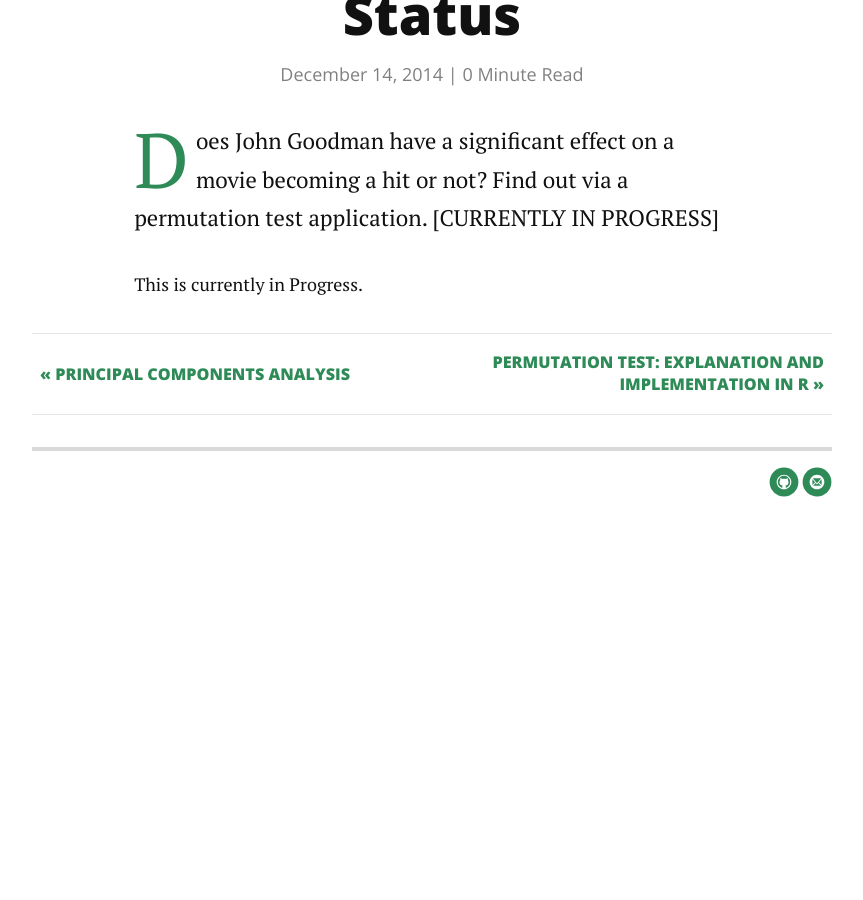
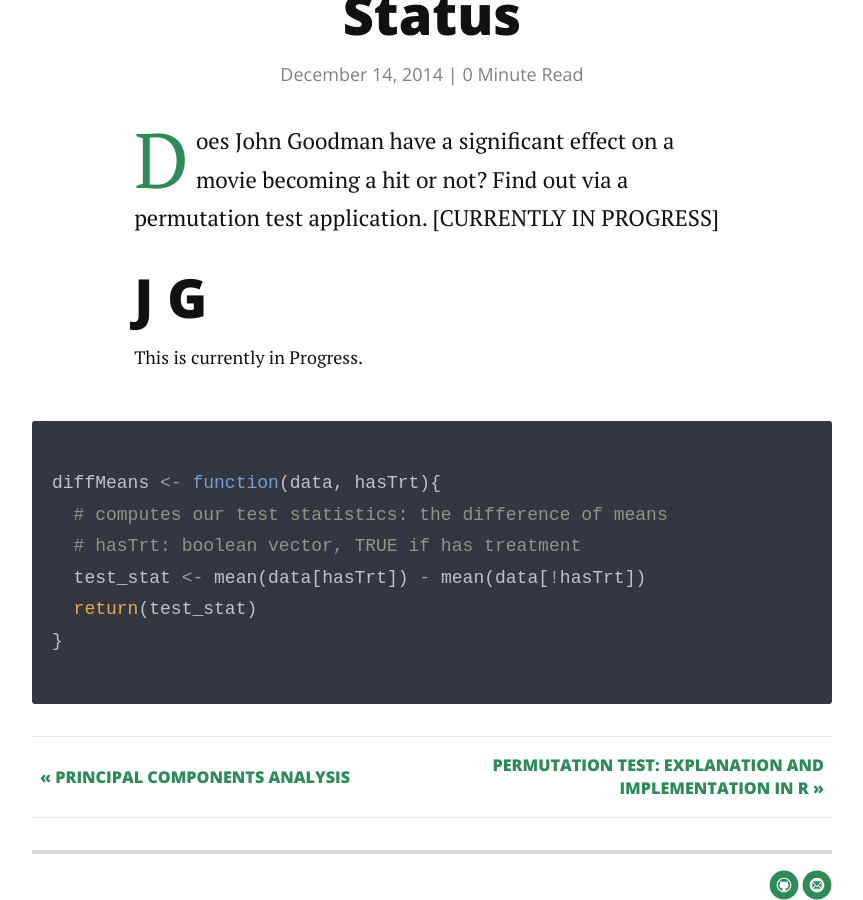
Before and after one commit to jwilber/old_website, a Jekyll site: the page built from _posts/2014-12-14-john-goodman.markdown, in a window 1280 px wide and 900 px high, scrolled down 714 px. Shown: the whole window, without its empty margins (208-1071 px from the left). Built offline with Jekyll 4.4.1, drawn with Linux system fonts in a browser that asks for light colours; nearby versions of some CDN libraries; before the commit the page ends 1298 px from its top, so only the background shows below that.

Commit message:
Update 2014-12-14-john-goodman.markdown

```diff
--- a/_posts/2014-12-14-john-goodman.markdown
+++ b/_posts/2014-12-14-john-goodman.markdown
@@ -5,6 +5,18 @@
 image: touring.jpg
 ---
 
-<p class="intro"><span class="dropcap">D</span> oes John Goodman have a significant effect on a movie becoming a hit or not? Find out via a permutation test application. [CURRENTLY IN PROGRESS]</p>
+<p class="intro"><span class="dropcap">D</span> oes John Goodman have a significant effect on a movie becoming a hit or not? Find out via a permutation test application. [CURRENTLY IN PROGRESS] </p>
+
+
+# J G
 
 This is currently in Progress.
+
+{% highlight R %}
+diffMeans <- function(data, hasTrt){
+  # computes our test statistics: the difference of means
+  # hasTrt: boolean vector, TRUE if has treatment
+  test_stat <- mean(data[hasTrt]) - mean(data[!hasTrt])
+  return(test_stat)
+}
+{% endhighlight %}
```
